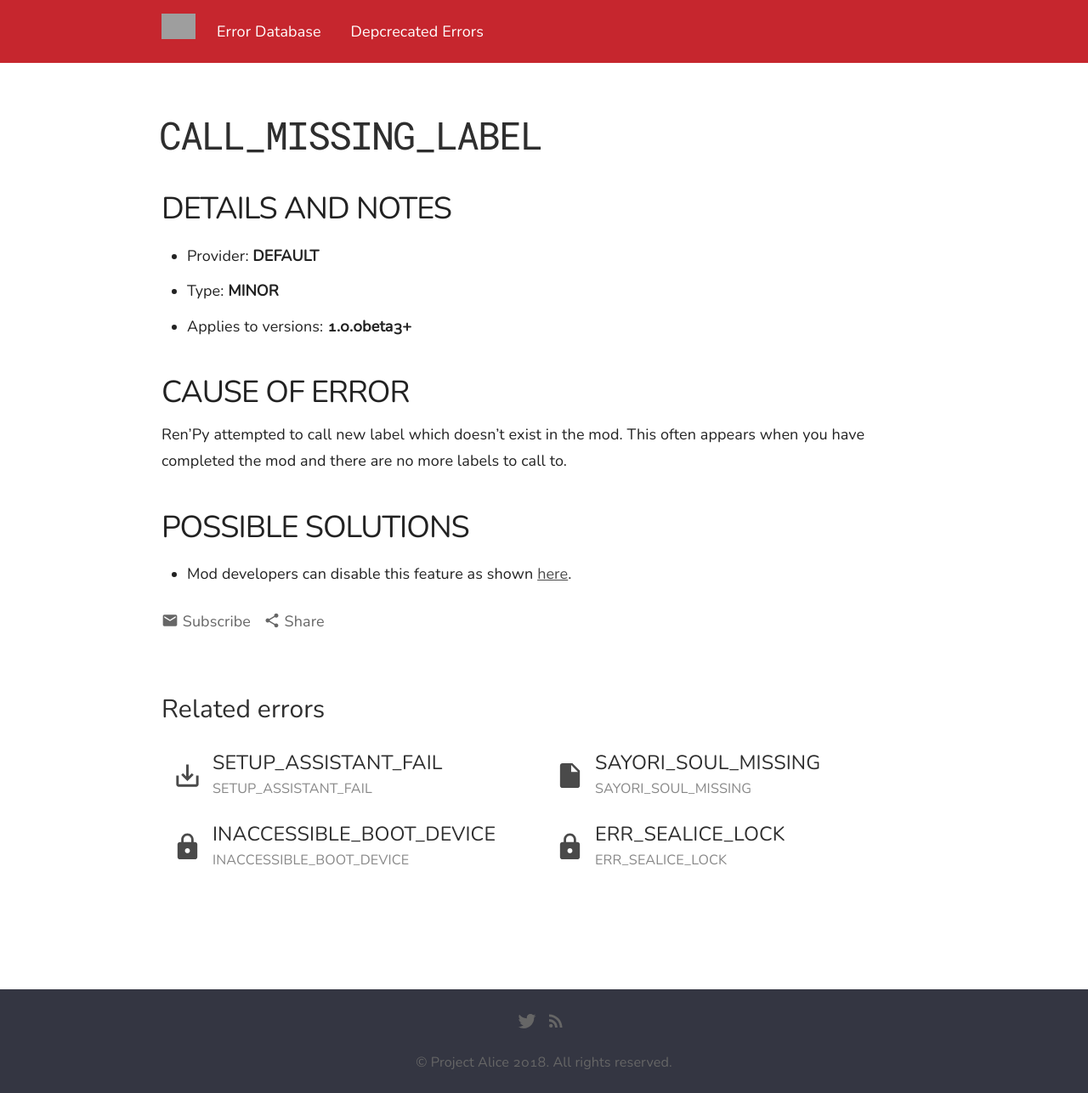
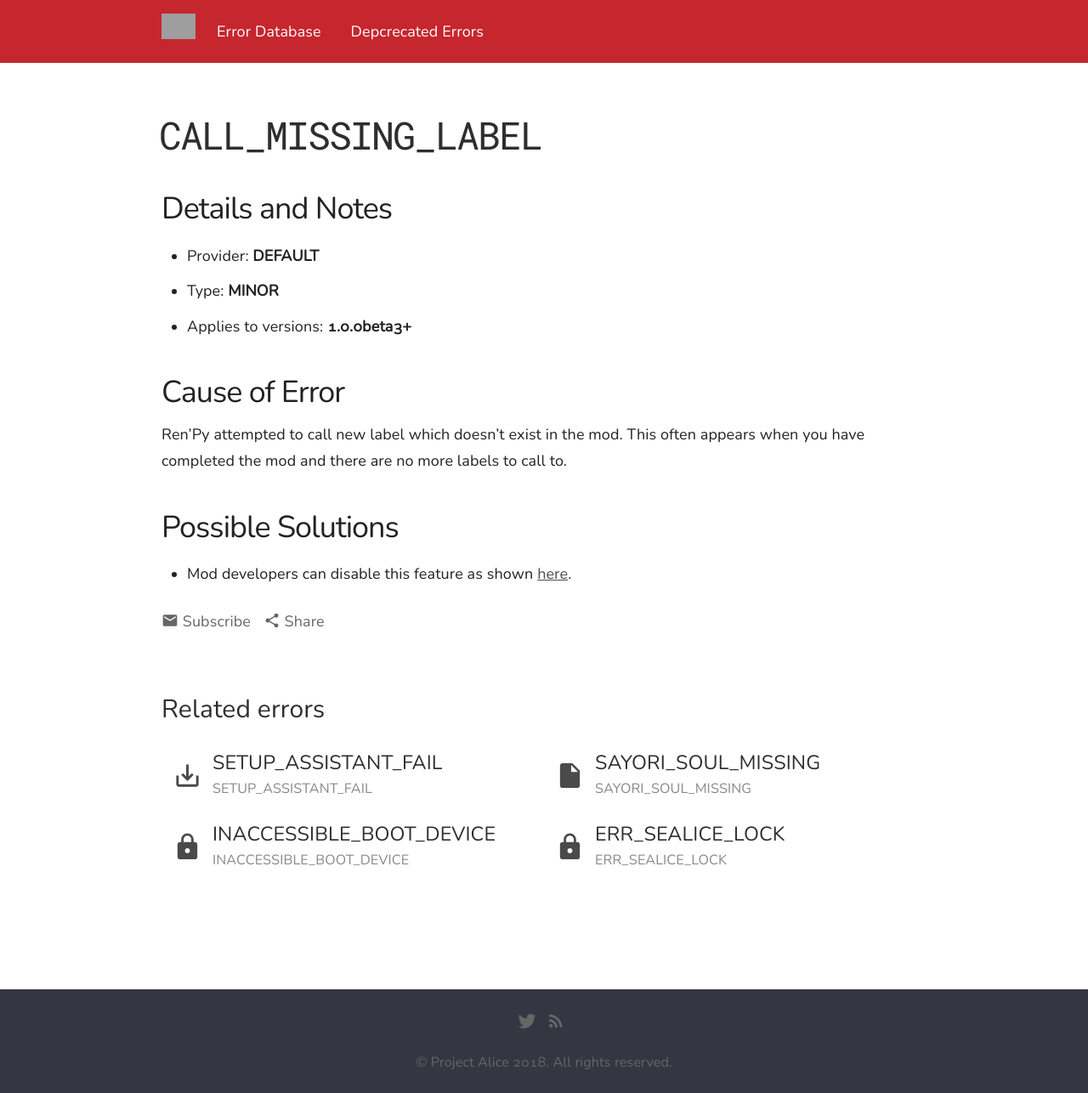
Before and after one commit to ProjectAliceDev/aoserror, a Jekyll site: the page built from _posts/2018-09-29-call-missing-label.md, in a window 1280 px wide. Shown: the whole page at 85% size. Built offline with Jekyll 4.4.1, drawn with Linux system fonts in a browser that asks for light colours; nearby versions of some CDN libraries; grey boxes are pictures that could not be loaded.

```diff
--- a/_posts/2018-09-29-call-missing-label.md
+++ b/_posts/2018-09-29-call-missing-label.md
@@ -7,13 +7,13 @@ description: CALL_MISSING_LABEL
 deprecated: 0
 type: RenPy
 ---
-## DETAILS AND NOTES
+## Details and Notes
 - Provider: **DEFAULT**
 - Type: **MINOR**
 - Applies to versions: **1.0.0beta3+**
 
-## CAUSE OF ERROR
+## Cause of Error
 Ren'Py attempted to call new label which doesn't exist in the mod. This often appears when you have completed the mod and there are no more labels to call to.
 
-## POSSIBLE SOLUTIONS
+## Possible Solutions
 - Mod developers can disable this feature as shown [here](https://i.imgur.com/cnRIhoQ.png).
```
